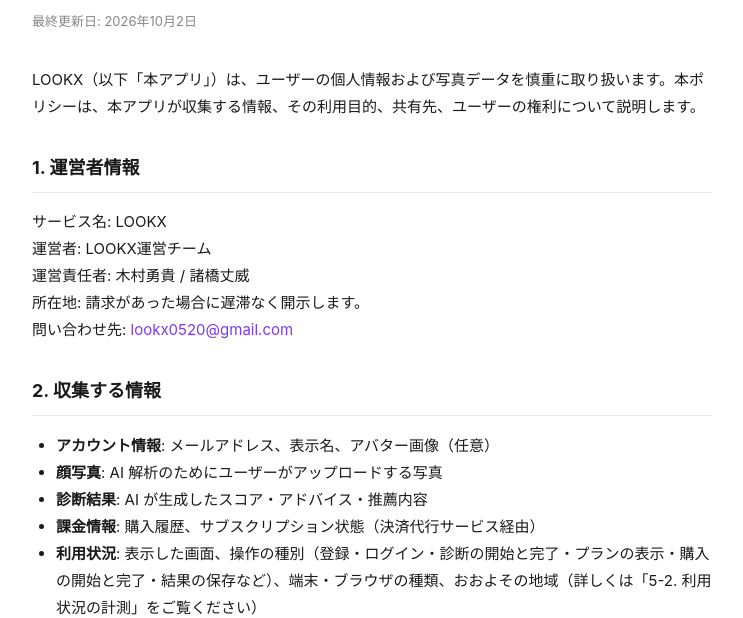
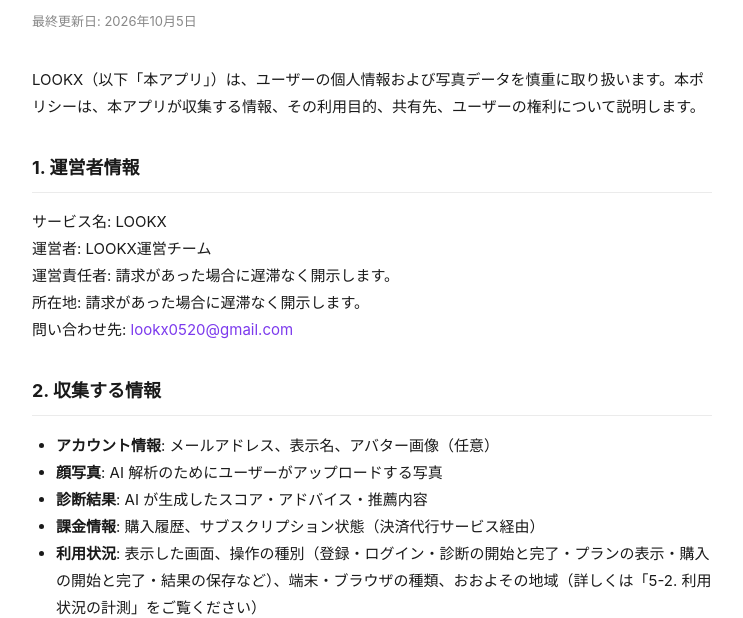
Before and after one commit to yukigitcl-coder/lookx-legal, a plain HTML site: page privacy_ja.html in a window 1280 px wide. Shown: the part 162-780 px from the top of the page, without its empty margins (268-1011 px from the left). Drawn offline with Linux system fonts and the light colour scheme.

Commit message:
Add files via upload

```diff
--- a/privacy_ja.html
+++ b/privacy_ja.html
@@ -88,14 +88,14 @@
     <a href="./privacy_en.html">English</a>
   </div>
   <h1>プライバシーポリシー</h1>
-  <p class="updated">最終更新日: 2026年10月2日</p>
+  <p class="updated">最終更新日: 2026年10月5日</p>
 
   <p>LOOKX（以下「本アプリ」）は、ユーザーの個人情報および写真データを慎重に取り扱います。本ポリシーは、本アプリが収集する情報、その利用目的、共有先、ユーザーの権利について説明します。</p>
 
   <h2>1. 運営者情報</h2>
   <p>サービス名: LOOKX<br>
   運営者: LOOKX運営チーム<br>
-  運営責任者: 木村勇貴 / 諸橋丈威<br>
+  運営責任者: 請求があった場合に遅滞なく開示します。<br>
   所在地: 請求があった場合に遅滞なく開示します。<br>
   問い合わせ先: <a href="mailto:lookx0520@gmail.com">lookx0520@gmail.com</a></p>
 
```
Also changed, not shown: sct_ja.html (+1 -1 lines).
